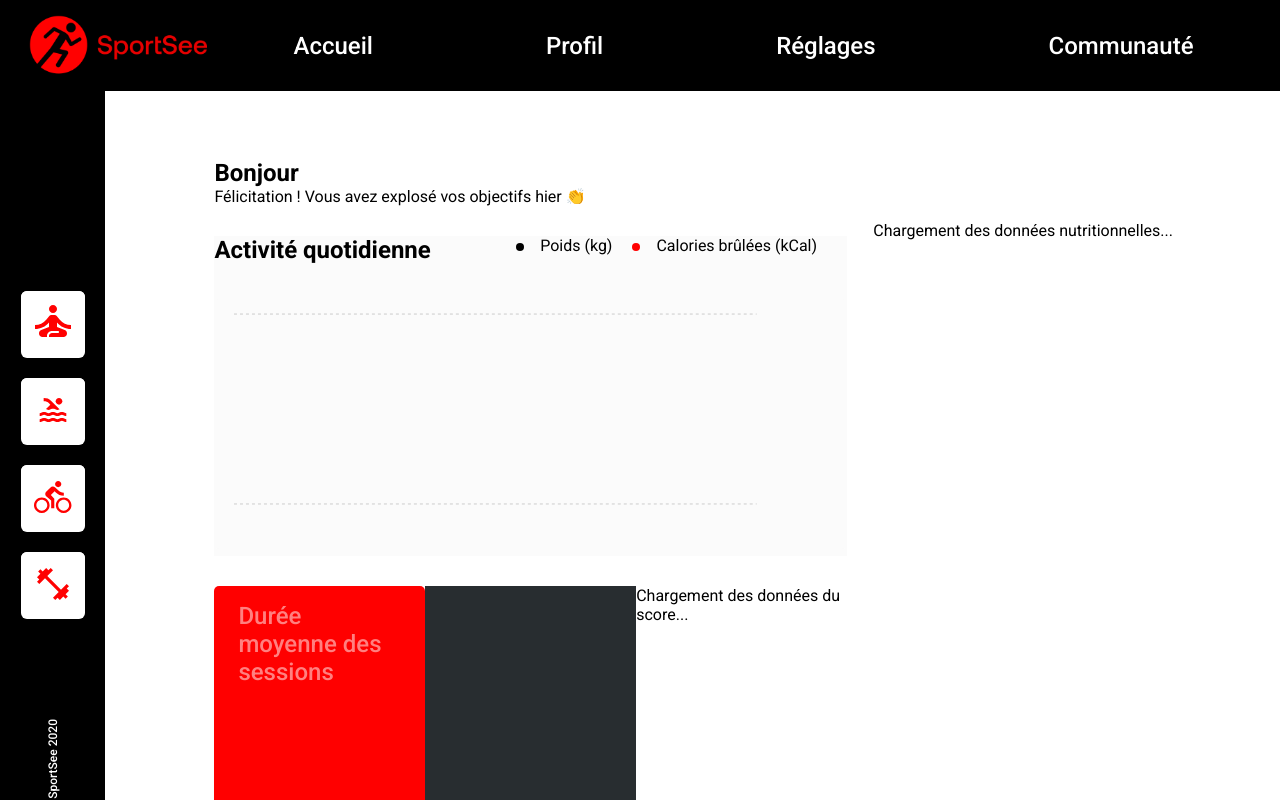
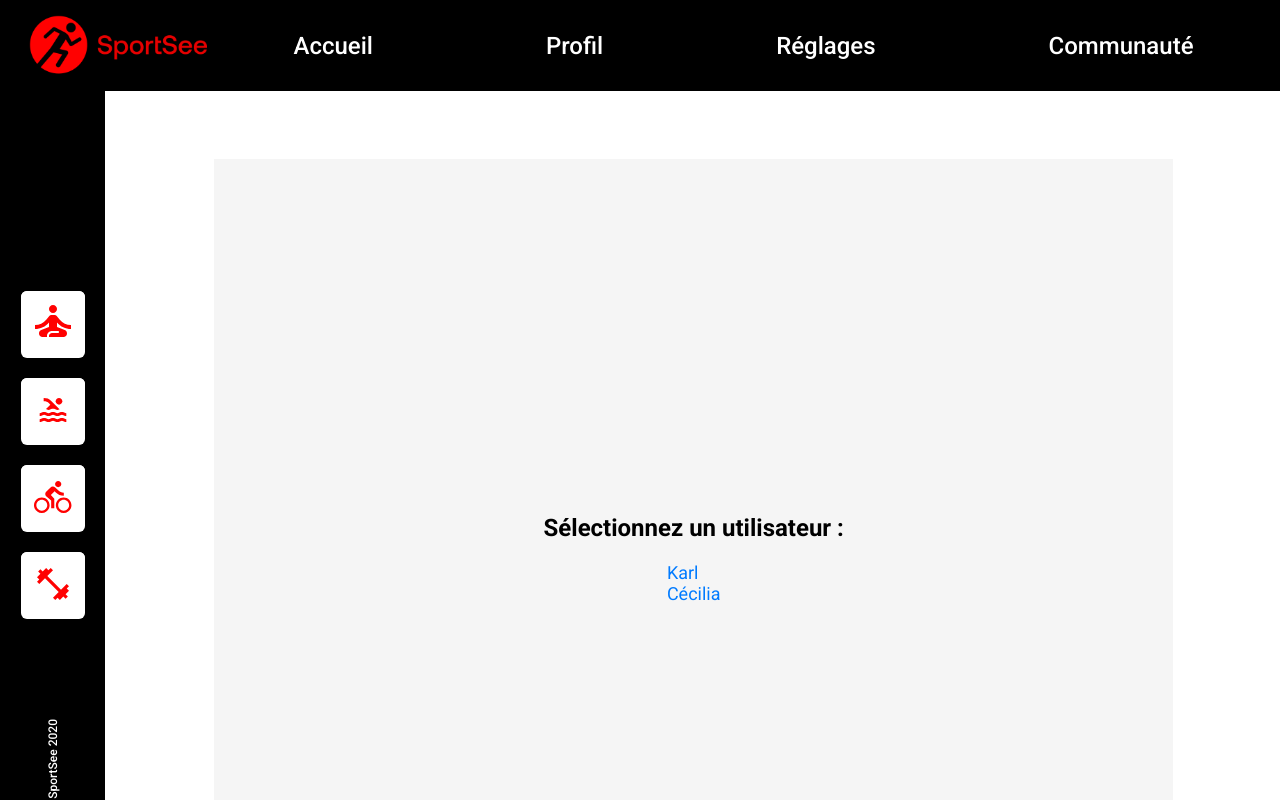
Before and after one commit to Maxb06/p12-sportsee, a React (Vite) app: page / in a window 1280 px wide. Shown: the top 800 px of the page. Built offline with nearby package versions, Linux system fonts and the light colour scheme.

Commit message:
style : Création page login

```diff
--- a/src/App.jsx
+++ b/src/App.jsx
@@ -2,13 +2,14 @@ import { BrowserRouter as Router, Route, Routes } from 'react-router-dom';
 import HomePage from './pages/HomePage/HomePage';
 import ErrorPage from './pages/ErrorPage/Error';
 import Layout from './Layout/Layout';
+import LoginPage from './pages/LoginPage/LoginPage';
 
 function App() {
   return (
     <Router>
       <Routes>
         <Route element={<Layout />}>
-          <Route path="/" element={<HomePage />} />
+          <Route path="/" element={<LoginPage />} />
           <Route path="/user/:id" element={<HomePage />} />
         </Route>
         <Route path="*" element={<ErrorPage />} />
--- /dev/null
+++ b/src/pages/LoginPage/LoginPage.jsx
@@ -0,0 +1,26 @@
+import { Link } from 'react-router-dom';
+import styles from './styles.module.scss';
+
+/**
+ * Page de login qui permet de selectionner un utilisateur.
+ *
+ * @returns {ReactElement} Un élément JSX qui affiche une liste de liens
+ *                         vers les pages des utilisateurs.
+ */
+function LoginPage() {
+  return (
+    <div className={styles.container}>
+      <h2 className={styles.title}>Sélectionnez un utilisateur :</h2>
+      <ul className={styles.userList}>
+        <li>
+          <Link to="/user/12" className={styles.link}>Karl</Link>
+        </li>
+        <li>
+          <Link to="/user/18" className={styles.link}>Cécilia</Link>
+        </li>
+      </ul>
+    </div>
+  );
+}
+
+export default LoginPage;
--- /dev/null
+++ b/src/pages/LoginPage/styles.module.scss
@@ -0,0 +1,29 @@
+.container {
+    display: flex;
+    flex-direction: column;
+    align-items: center;
+    justify-content: center;
+    height: 100vh;
+    background-color: #f5f5f5;
+  }
+
+  .title {
+    font-size: 24px;
+    margin-bottom: 20px;
+  }
+
+  .userList {
+    list-style-type: none;
+    padding: 0;
+  }
+
+  .link {
+    font-size: 18px;
+    color: #007bff;
+    text-decoration: none;
+    margin: 10px 0;
+
+    &:hover {
+      text-decoration: underline;
+    }
+  }
```
